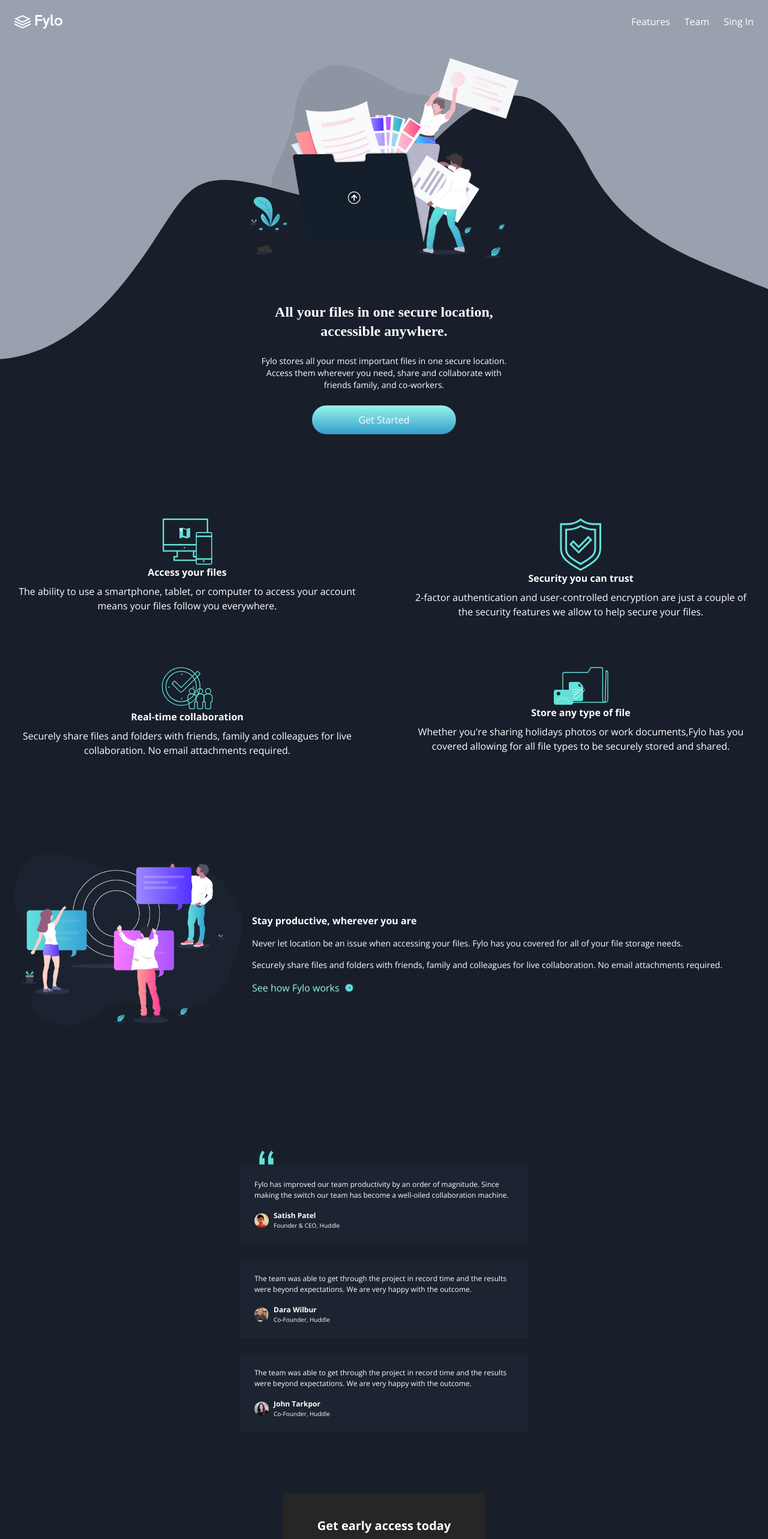
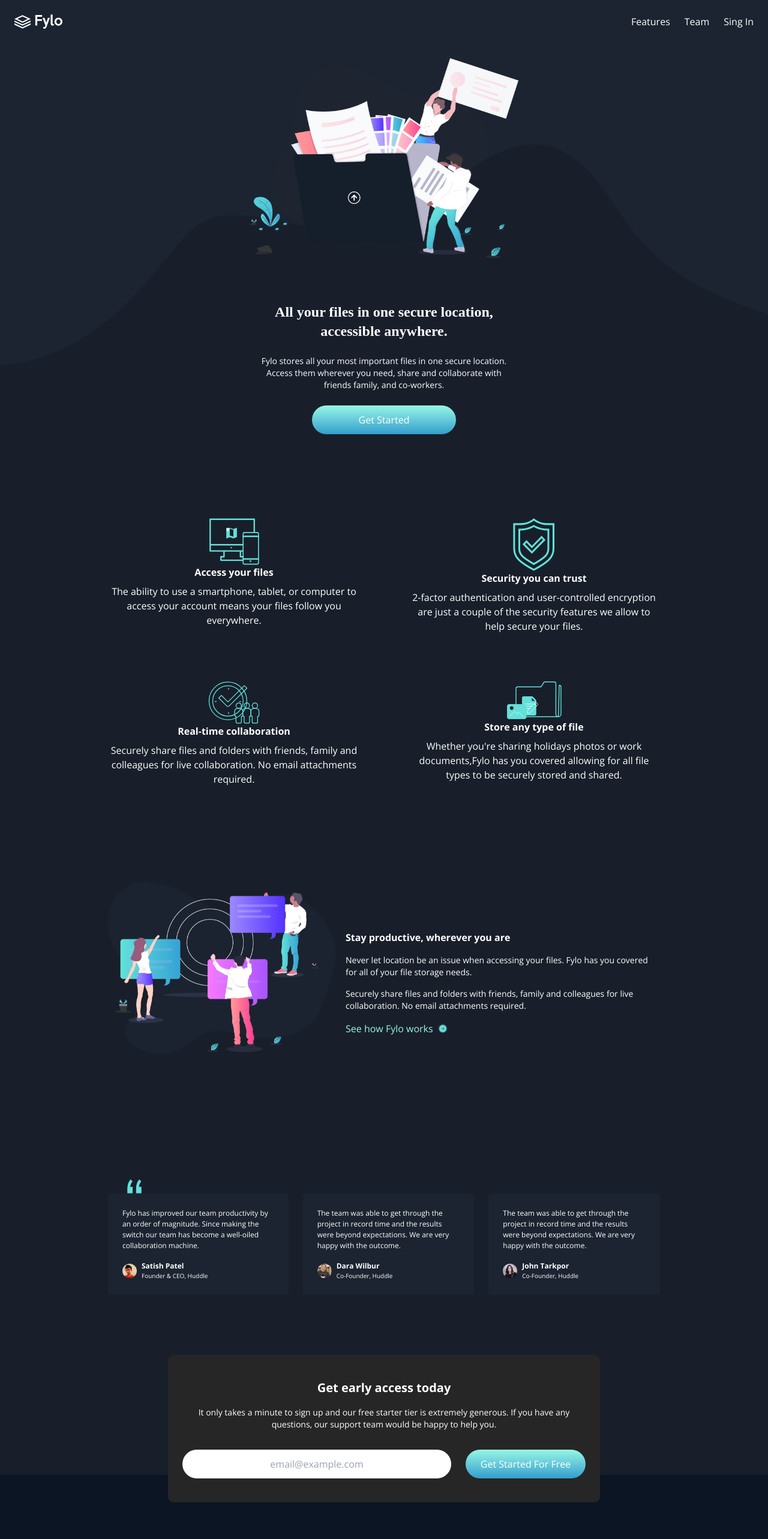
Before and after one commit to TUWINS/landing-page-live, a React (Vite) app: page / in a window 1280 px wide. Shown: the top 2566 px of the page at 60% size. Built offline with nearby package versions, Linux system fonts and the light colour scheme; a web font is replaced by a local one.

Commit message:
Actualización de componentes de la landing page

```diff
--- a/src/App.tsx
+++ b/src/App.tsx
@@ -12,19 +12,25 @@
 
     return (
         <main className='  m-auto'>
-            <section  className=' bg-gray-400 p-6  h-[420px]  relative md:h-[640px]'>
+            <section  className=' bg-Navy-850 p-6  h-[420px]  relative md:h-[640px]'>
             <Header />
 
             <img
-            src="/public/images/illustration-intro.png"
+            src="/images/illustration-intro.png"
             alt="intro illustraction"
             className='relative z-10  mt-12 w-[320px]  md:w-[450px] mx-auto'
             />
 
             <img
-            className='absolute bottom-0  left-0 w-full'
-            src="/public/images/bg-curvy-mobile.svg"
+            className='absolute bottom-0  left-0 w-full xl:hidden'
+            src="/images/bg-curvy-mobile.svg"
             alt="bg curvy mobile"
+            />
+
+            <img
+            className='absolute bottom-0  left-0 w-full hidden xl:block'
+            src="/images/bg-curvy-desktop.svg"
+            alt="bg curvy desktop"
             />
             </section>
 
@@ -36,7 +42,7 @@
                 <Testimonials />
             </section>
 
-            <section className="bg-Navy-950 pg-6 relative ">
+            <section className="bg-Navy-950 p-6 relative ">
             <Form />
             <Footer/>
             </section>
--- a/src/common/constants.tsx
+++ b/src/common/constants.tsx
@@ -32,7 +32,7 @@
     ];
 
 export const conditions: string[] = [
-    'Contact',
+    'Contact us',
     'Terms',
     'Privacy'
     ];
--- a/src/components/button.tsx
+++ b/src/components/button.tsx
@@ -8,7 +8,7 @@
 
 export const Button = ({text, styles = ''}: Props) => {
     return (
-    <button className={`bg-linear-to-b from-teal-200 to-Cyan-500
+    <button className={`bg-gradient-to-b from-teal-200 to-Cyan-500
     h-12 ${styles} rounded-3xl hover:to-teal-200 cursor-pointer `}>{text} </button>
   )
 }
--- a/src/components/features.tsx
+++ b/src/components/features.tsx
@@ -3,7 +3,7 @@
 
 export const Features = () => {
     return (
-    <div className='grid grid-cols-1 gap-20 mt-[140px] md:grid-cols-2'>
+    <div className='grid grid-cols-1 gap-20 mt-[140px] md:grid-cols-2 max-w-[920px] mx-auto'>
         {
             featuresData.map(({title,description,iconUrl}: Feature) => (
                 <div className='flex flex-col items-center text-center ' key={title}>
--- a/src/components/footer.tsx
+++ b/src/components/footer.tsx
@@ -1,34 +1,34 @@
-
 import { conditions, contactInformation, medias, pages } from "../common/constants";
 import type { ContactInformation } from "../types.ts/type";
 import { ContactItem } from "./footer/contact-item"
 import { FooterListItem } from "./footer/footer-list-item"
 
-
-
 export const Footer = () => {
   return (
     <footer className='pt-[260px] pb-[160px] px-6'>
       <img className='mb-10' src="/images/logo.svg" alt="Logo" />
-    <div className='flex flex-col gap-4 md:flex-row items-center'>
-      <ContactItem iconUrl={""} styles="flex-1" {...contactInformation[0]} />
 
-      <div className='flex flex-col gap-4 flex-1'>
-        {contactInformation.slice(1, 4).map((contact: ContactInformation) => (
-          <ContactItem iconUrl={""} key={contact.alt} {...contact} />
-        ))}
+      <div className='xl:flex xl:gap-24'>
+        <div className='flex flex-col gap-4 md:flex-row md:items-start  xl:gap-24'>
+
+          <ContactItem styles="flex-1" {...contactInformation[0]}/>
+
+          <div className='flex flex-col gap-4 flex-1 xl:flex-none'>
+            {contactInformation.slice(1,4).map
+              ((contact : ContactInformation) => (
+                <ContactItem key={contact.alt} {...contact} />
+              ))
+            }
           </div>
         </div>
 
-<div className='flex flex-col gap-8 mt-16 md:flex-row md:gap-24'>
+        <div className='flex flex-col gap-8 mt-16 md:flex-row md:gap-24 xl:mt-0'>
           <ul>
             {
               pages.map((page: string) => (
                 <FooterListItem key={page} text={page} />
-
               ))
             }
-
           </ul>
           <ul>
             {
@@ -37,9 +37,6 @@
               ))
             }
           </ul>
-
-
-
           <div className='flex justify-center gap-4'>
             {medias.map((media) => (
               <div
@@ -51,6 +48,7 @@
             ))}
           </div>
         </div>
+      </div>
     </footer>
-  )
-}
+  );
+};
--- a/src/components/form.tsx
+++ b/src/components/form.tsx
@@ -1,20 +1,56 @@
-import {Button} from './button'
+import type { FormEvent, ChangeEvent } from 'react';
+import { useState } from "react";
+
+import { Button } from './button'
 
 export const Form = () => {
+  const [inputValue, setInputValue] = useState<string>('');
+  const [error, setError] = useState<boolean>(false);
+
+  const handleSubmit = (e: FormEvent) => {
+    e.preventDefault();
+
+    const regExp = /^[a-zA-Z0-9._%+-]+@[a-zA-Z0-9.-]+\.[a-zA-Z]{2,}$/;
+
+    const isValid = regExp.test(inputValue);
+
+    if (isValid) {
+      console.log("Correo Enviado:", inputValue);
+      setError(false);
+      setInputValue('');
+    } else {
+      setError(true);
+    }
+  }
+
+  const handleChange = (e: ChangeEvent<HTMLInputElement>) => {
+    const value = e.target.value || '';
+    setInputValue(value);
+  }
+
   return (
     <div className='mb-[300px] absolute top-[-200px] left-0 right-0  mx-auto text-center  py-10 px-6 bg-neutral-800
-    roundes-[9px] w-[336px] '>
+    rounded-[9px] w-[336px] md:w-[480px]  xl:w-[720px] '>
       <h2 className='font-bold  mb-4 text-[1.25rem]'>
         Get early access today
       </h2>
       <p className='text-sm mb-8'>
         It only takes a minute to sign up and our free starter tier is extremely generous. If you have any questions, our support team would be happy to help you.
       </p>
-    <form className='flex flex-col gap-6' action="">
-    <input className='bg-White rounded-3xl
-    placeholder:text-gray-400 text-center  h-12
-    ' type="email" placeholder='email@example.com' />
-    <Button text='Get Started For Free' />
+      <form onSubmit={handleSubmit} className='flex flex-col gap-6 xl:flex-row ' action="">
+        <input
+          onChange={handleChange}
+          value={inputValue || ''}
+          className='bg-White rounded-3xl placeholder:text-gray-400 text-Navy-800 text-center  h-12 xl:flex-1'
+          type="email"
+          placeholder='email@example.com'
+          required
+        />
+        {
+          error && (<p className='text-red-500 text-sm mt-[-12px]'>Please provide a valid Email</p>)
+        }
+
+        <Button styles='xl:w-[200px]' text='Get Started For Free' />
       </form>
     </div>
   )
--- a/src/components/more-information.tsx
+++ b/src/components/more-information.tsx
@@ -1,7 +1,7 @@
 
 export const MoreInformation = () => {
-  return (
-    <div  className='my-40 md:flex md:items-center md:gap-4 '>
+    return (
+    <div  className='my-40 md:flex md:items-center md:gap-4 max-w-[920px] mx-auto '>
 
     <img className='mb-12 md:w-[380px]' src="/images/illustration-stay-productive.png"
     alt="illustration stay productive" />
--- a/src/components/testimonials.tsx
+++ b/src/components/testimonials.tsx
@@ -7,8 +7,8 @@
 export const Testimonials = () => {
     return (
     <div className='flex flex-col gap-6 items-center  pt-6 relative
-    w-[320px] md:w-[480px] mx-auto '>
-    <img className='size-6 absolute top-0 left-8 ' src="/public/images/bg-quotes.png" alt="" />
+    w-[320px] md:w-[480px] mx-auto  xl:flex-row xl:w-[920px]'>
+    <img className='size-6 absolute top-0 left-8 ' src="/images/bg-quotes.png" alt="" />
         {
             testimonials.map((testimonial: Testimonial) => (
                 <TestimonialCard key={testimonial.name} {...testimonial} />
--- a/src/types.ts/type.ts
+++ b/src/types.ts/type.ts
@@ -1,9 +1,9 @@
 import type { JSX } from "react";
 
 
-    export interface ContactInformation {
+export interface ContactInformation {
     text: string,
-    inconUrl: string;
+    iconUrl: string;
     alt: string;
     }
     export interface Media {
```
Also changed, not shown: src/components/chat_2026_02_20_03_02_49.md (deleted, +0 -98 lines). Lines whose indentation alone changed are shown as unchanged.
